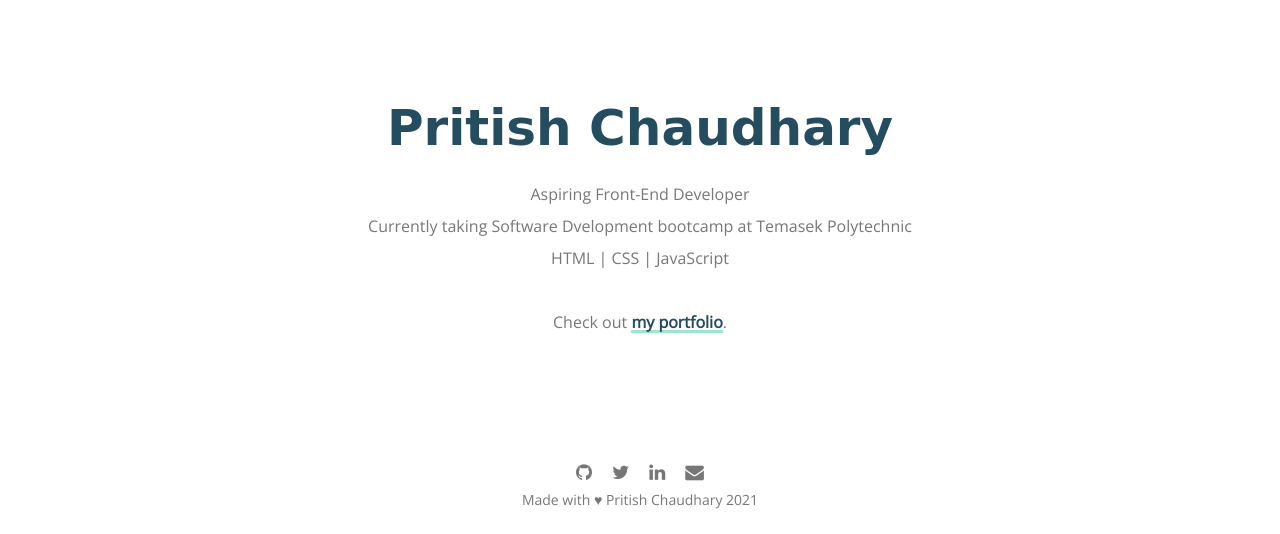
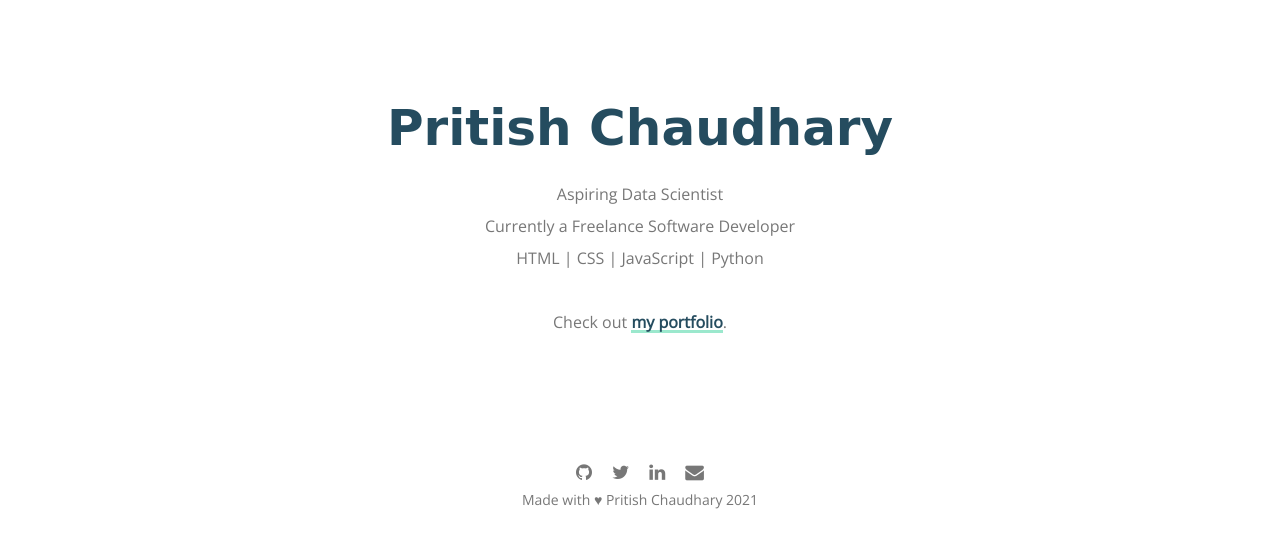
Before and after one commit to pritish717/pritish717.github.io, a plain HTML site: page index.html in a window 1280 px wide. Shown: the part 902-1436 px from the top of the page. Drawn offline with nearby package versions, Linux system fonts and the light colour scheme; a web font is replaced by a local one.

Commit message:
Minor Changes

```diff
--- a/index.html
+++ b/index.html
@@ -33,13 +33,13 @@
     <section class="section">
       <h1 class="animate__animated animate__flipInX">Pritish Chaudhary</h1>
 
-      <p>Aspiring Front-End Developer</p>
+      <p>Aspiring Data Scientist</p>
 
       <p>
-        Currently taking Software Dvelopment bootcamp at Temasek Polytechnic
+        Currently a Freelance Software Developer
       </p>
 
-      <p>HTML | CSS | JavaScript</p>
+      <p>HTML | CSS | JavaScript | Python</p>
 
       <br />
       <p>Check out <a href="portfolio.html">my portfolio</a>.</p>
```
